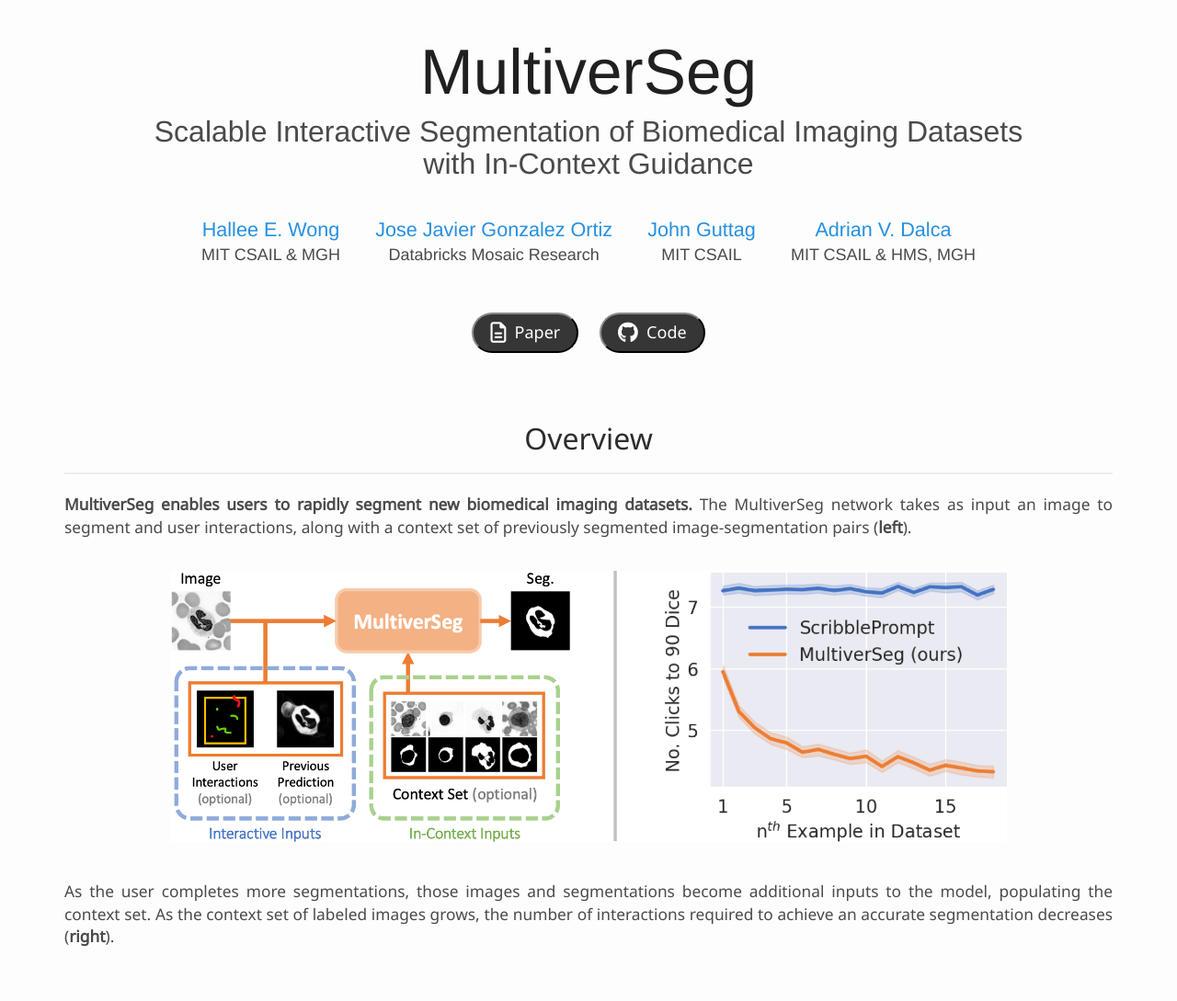
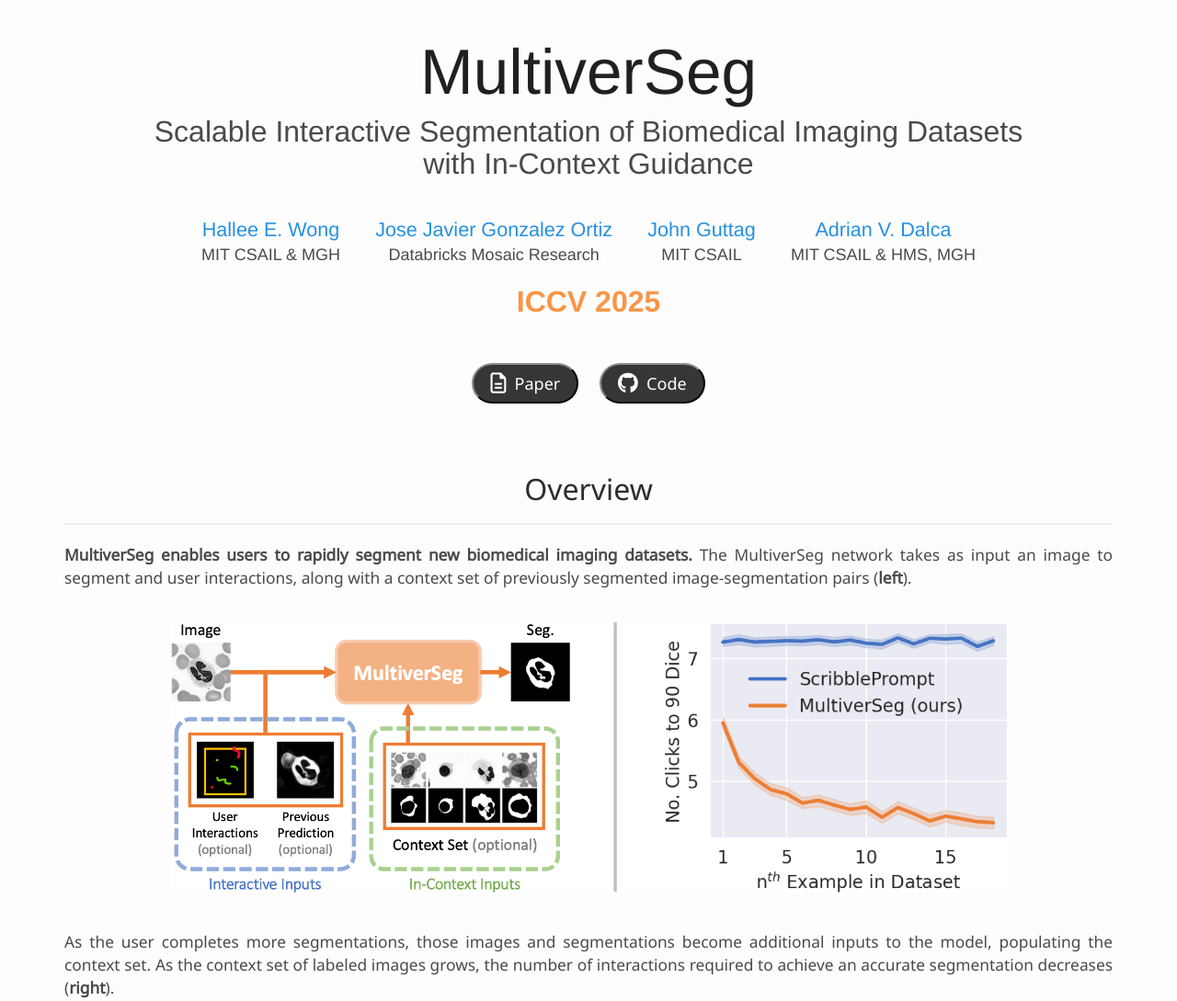
Before and after one commit to halleewong/MultiverSeg, a plain HTML site: page index.html in a window 1280 px wide. Shown: the top 1089 px of the page at 92% size. Drawn offline with nearby package versions, Linux system fonts and the light colour scheme; a web font is replaced by a local one.

Commit message:
add iccv

```diff
--- a/index.html
+++ b/index.html
@@ -71,6 +71,10 @@
         </center>
       </div>
     </div>
+
+    <div class="container text-center">
+      <h3 style="font-weight: bold; color: #f79646"> ICCV 2025 </h3>
+    </div>
   </div>
 
   <div class="mobile-only">
@@ -114,6 +118,9 @@
       </div>
     </div>
 
+    <div class="container text-center">
+      <h3 style="font-weight: bold; color: #f79646"> ICCV 2025 </h3>
+    </div>
   </div>
 </div>
 
```
